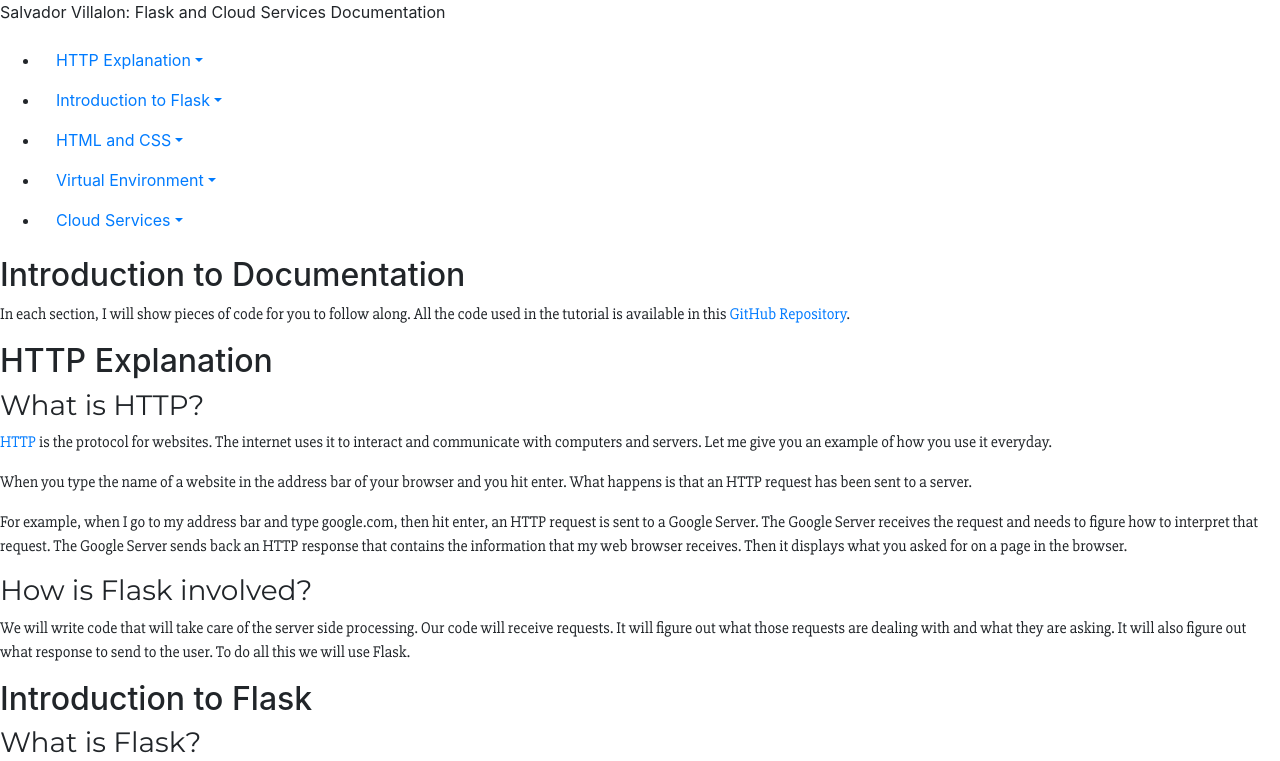
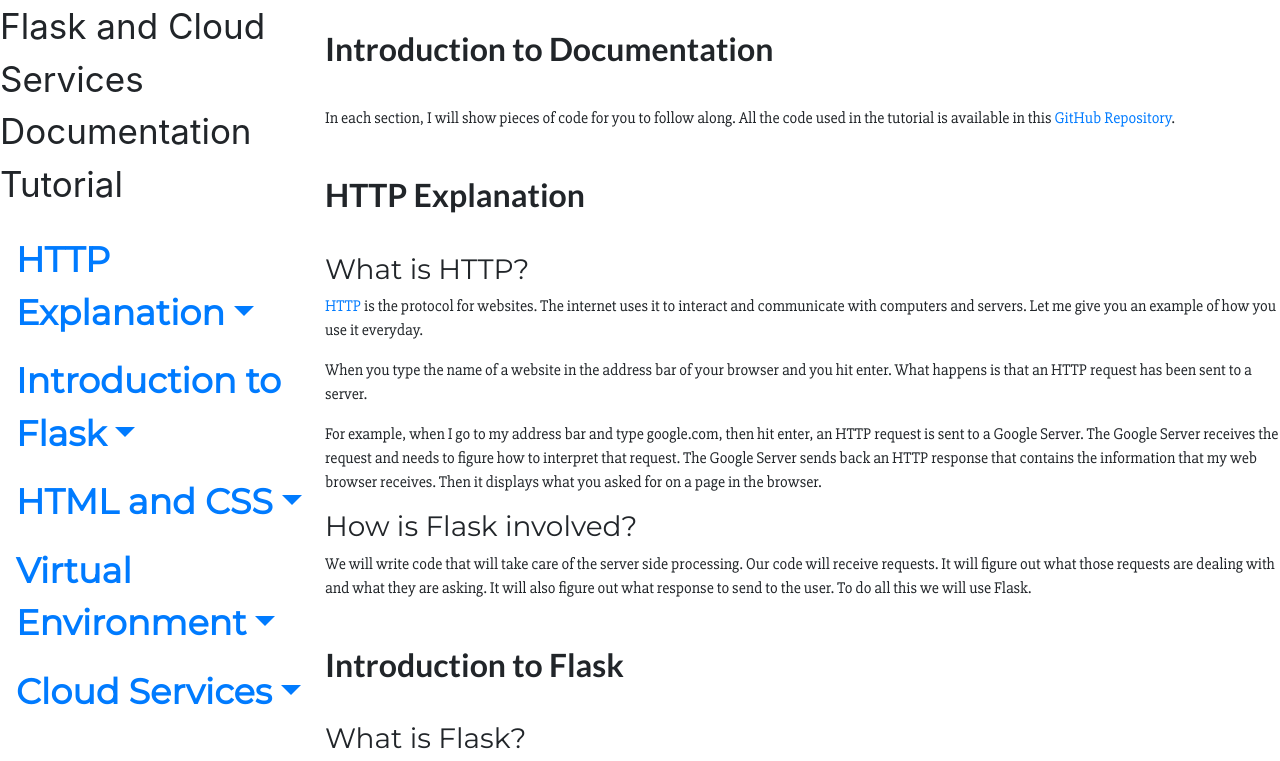
Before and after one commit to salvillalon45/freecodecamp-TutorialDocumentation, a plain HTML site: page index.html in a window 1280 px wide. Shown: the top 761 px of the page. Drawn offline with nearby package versions, Linux system fonts and the light colour scheme.

```diff
--- a/index.html
+++ b/index.html
@@ -28,11 +28,13 @@
     <link rel="icon" href="./static/images/favicon.ico" type="image/x-icon">
     <link href= "./static/css/reset.css" type="text/css" rel="stylesheet">
     <link href="https://fonts.googleapis.com/css?family=Montserrat:400|Slabo+27px" rel="stylesheet">
+    <link href="https://fonts.googleapis.com/css?family=Lato:400,700" rel="stylesheet">
     <link rel="stylesheet" href="https://stackpath.bootstrapcdn.com/bootstrap/4.1.3/css/bootstrap.min.css" integrity="sha384-MCw98/SFnGE8fJT3GXwEOngsV7Zt27NXFoaoApmYm81iuXoPkFOJwJ8ERdknLPMO" crossorigin="anonymous">
     <link href="./static/css/index.css" type="text/css" rel="stylesheet">
 
   </head>
   <body>
+    <section class="entire-page">
       <header>
 
         <!-- Navigation -->
@@ -41,16 +43,17 @@
           <nav id="nav-bar">
 
             <div class="logo">
-            <p>Salvador Villalon: Flask and Cloud Services Documentation</p>
+              <p>Flask and Cloud Services Documentation Tutorial</p>
             </div>
 
             <ul>
               <!-- HTTP Explanation  -->
               <!-- ************************* -->
               <li class="nav-item dropdown">
-              <a class="nav-link dropdown-toggle" data-toggle="dropdown" href="#" role="button" aria-haspopup="true" aria-expanded="false">HTTP Explanation</a>
-              <div class="dropdown-menu">
-                <a class="dropdown-item" href="#">What is HTTP and What does it have to do with Flask?</a>
+                <strong><a class="nav-link dropdown-toggle" id="navbarDropdown" data-toggle="dropdown" href="#" role="button" aria-haspopup="true" aria-expanded="false">HTTP Explanation</a></strong>
+                <div class="dropdown-menu" aria-labelledby="navbarDropdown">
+                  <a class="dropdown-item" href="#">HTTP Explanation</a>
+                  <a class="dropdown-item" href="#">What is HTTP?</a>
                   <a class="dropdown-item" href="#">How is Flask Involved?</a>
                 </div>
               </li>
@@ -58,8 +61,9 @@
               <!-- Introduction to Flask  -->
               <!-- ************************* -->
               <li class="nav-item dropdown">
-              <a class="nav-link dropdown-toggle" data-toggle="dropdown" href="#" role="button" aria-haspopup="true" aria-expanded="false">Introduction to Flask</a>
+                <strong><a class="nav-link dropdown-toggle" data-toggle="dropdown" href="#" role="button" aria-haspopup="true" aria-expanded="false">Introduction to Flask</a></strong>
                 <div class="dropdown-menu">
+                  <a class="dropdown-item" href="#">Introduction to Flask</a>
                   <a class="dropdown-item" href="#">What is Flask?</a>
                   <a class="dropdown-item" href="#">How Does a Flask App Work?</a>
                   <a class="dropdown-item" href="#">Running main.py</a>
@@ -70,8 +74,9 @@
               <!-- HTML and CSS -->
               <!-- ************************* -->
               <li class="nav-item dropdown">
-              <a class="nav-link dropdown-toggle" data-toggle="dropdown" href="#" role="button" aria-haspopup="true" aria-expanded="false">HTML and CSS</a>
+                <strong><a class="nav-link dropdown-toggle" data-toggle="dropdown" href="#" role="button" aria-haspopup="true" aria-expanded="false">HTML and CSS</a></strong>
                 <div class="dropdown-menu">
+                  <a class="dropdown-item" href="#">HTML and CSS with Flask</a>
                   <a class="dropdown-item" href="#">HTML and Templates in Flask</a>
                   <a class="dropdown-item" href="#">Adding more HTML Pages</a>
                   <a class="dropdown-item" href="#">Connect Both Pages With a Navigation</a>
@@ -82,8 +87,9 @@
               <!-- Virtual Environment -->
               <!-- ************************* -->
               <li class="nav-item dropdown">
-              <a class="nav-link dropdown-toggle" data-toggle="dropdown" href="#" role="button" aria-haspopup="true" aria-expanded="false">Virtual Environment</a>
+                <strong><a class="nav-link dropdown-toggle" data-toggle="dropdown" href="#" role="button" aria-haspopup="true" aria-expanded="false">Virtual Environment</a></strong>
                 <div class="dropdown-menu">
+                  <a class="dropdown-item" href="#">Virtual Environment</a>
                   <a class="dropdown-item" href="#">Why Use Virtualenv</a>
                   <a class="dropdown-item" href="#">Getting Started with Virtualenv</a>
                   <a class="dropdown-item" href="#">Activitating the Virtual Environment</a>
@@ -93,8 +99,9 @@
               <!-- Cloud Services -->
               <!-- ************************* -->
               <li class="nav-item dropdown">
-              <a class="nav-link dropdown-toggle" data-toggle="dropdown" href="#" role="button" aria-haspopup="true" aria-expanded="false">Cloud Services</a>
+                <strong><a class="nav-link dropdown-toggle" data-toggle="dropdown" href="#" role="button" aria-haspopup="true" aria-expanded="false">Cloud Services</a></strong>
                 <div class="dropdown-menu">
+                  <a class="dropdown-item" href="introduction">Cloud Services</a>
                   <a class="dropdown-item" href="#">Requirements</a>
                   <a class="dropdown-item" href="#">Deploying the Application</a>
                   <a class="dropdown-item" href="#">Viewing the Application</a>
@@ -673,6 +680,7 @@
       <footer>
       </footer>
 
+  </section> <!-- Ending section tag for entire-page -->
 
   <script src="https://code.jquery.com/jquery-3.3.1.slim.min.js" integrity="sha384-q8i/X+965DzO0rT7abK41JStQIAqVgRVzpbzo5smXKp4YfRvH+8abtTE1Pi6jizo" crossorigin="anonymous"></script>
   <script src="https://cdnjs.cloudflare.com/ajax/libs/popper.js/1.14.3/umd/popper.min.js" integrity="sha384-ZMP7rVo3mIykV+2+9J3UJ46jBk0WLaUAdn689aCwoqbBJiSnjAK/l8WvCWPIPm49" crossorigin="anonymous"></script>
--- a/static/css/index.css
+++ b/static/css/index.css
@@ -10,15 +10,24 @@
 /* -----------------------------------------
   Navigation
 */
-.nav-bar ul {
+
+#nav-bar ul {
+  list-style: none;
+  padding: 0;
   margin: 0;
-  padding: 0;
 }
 
-.nav-bar ul li {
-  display: block;
-  float: left;
-  padding: 0 10px;
+#nav-bar {
+  font-size: 35px;
+}
+
+header a {
+  font-family: 'Montserrat', sans-serif;
+}
+
+header h3 {
+  width: 1000px;
+  font-family: 'Montserrat', sans-serif;
 }
 
 
@@ -31,13 +40,28 @@
 
 article p {
   font-family: 'Slabo 27px', serif;
+  font-size: 16px;
+}
+
+/* Check notes.txt to check why we did this  */
+.entire-page {
+  display: flex;
+  flex-direction: row;
+}
+
+main {
+  /* Check notes.txt to check why we did this  */
+  overflow: auto;
+  max-height: 100vh;
+}
+
+main h2 {
+  font-family: 'Lato', sans-serif;
+  font-weight: bold;
+  padding-bottom: 30px;
+  padding-top: 30px;
 }
 
 img {
 
 }
-
-#main-doc {
-  display: block;
-  float: right;
-}
```
Also changed, not shown: static/notes/notes.txt (added). Lines whose indentation alone changed are shown as unchanged.
